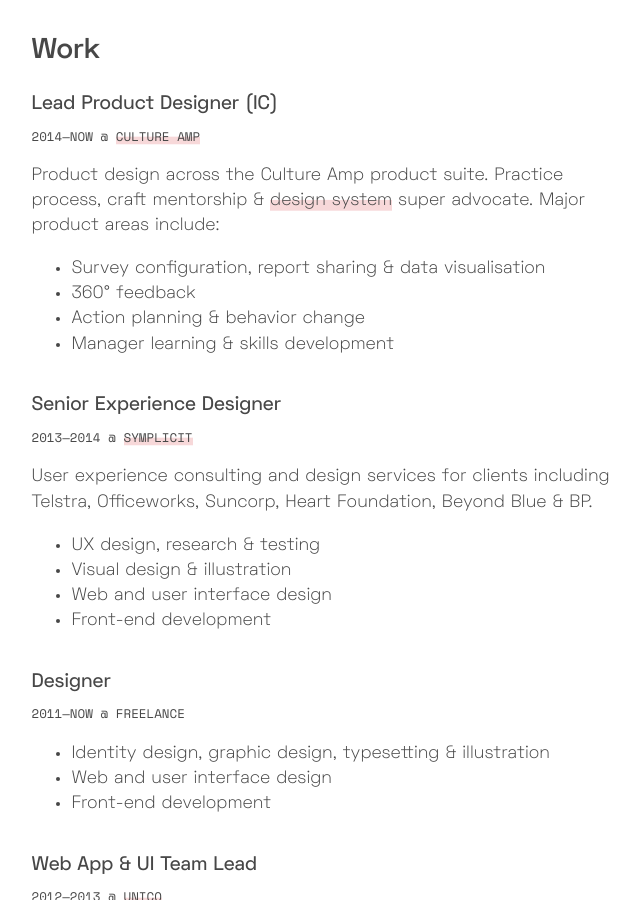
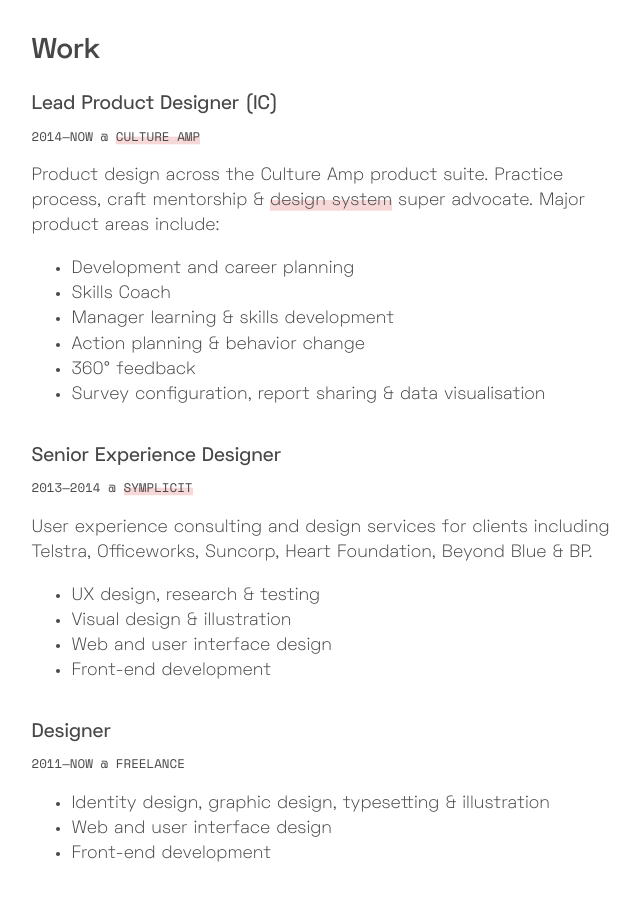
Before and after one commit to dlimiter/dlimiter.github.io, a Jekyll site: the page built from about.html, in a window 1280 px wide and 900 px high, scrolled down 439 px. Shown: the whole window, without its empty margins (549-1189 px from the left). Built offline with Jekyll 4.4.1, drawn with Linux system fonts in a browser that asks for light colours.

Commit message:
Adds product areas to resume

```diff
--- a/about.html
+++ b/about.html
@@ -28,10 +28,12 @@
       employer = "<a href='https://www.cultureamp.com'>Culture Amp</a>"
     description = "<p>Product design across the Culture Amp product suite. Practice process, craft mentorship &amp; <a href='https://cultureamp.design/'>design system</a> super advocate. Major product areas include:</p>
     <ul>
+      <li>Development and career planning</li>
+      <li>Skills Coach</li>
+      <li>Manager learning &amp; skills development</li>
+      <li>Action planning &amp; behavior change</li>
+      <li>360° feedback</li>
       <li>Survey configuration, report sharing &amp; data visualisation</li>
-      <li>360° feedback</li>
-      <li>Action planning &amp; behavior change</li>
-      <li>Manager learning &amp; skills development</li>
     </ul>"
     %}
     {% include resumeitem.html
```
